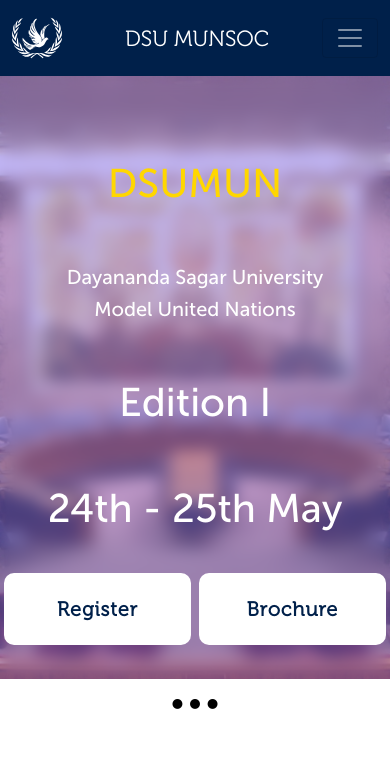
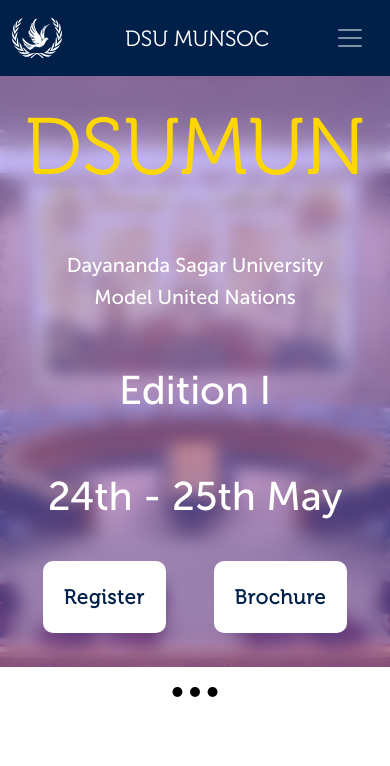
Before and after one commit to shashwatsaini/MUNSOC-Web-App, a Flask app: page / in a window 390 px wide. Shown: the top 766 px of the page. Run offline with Flask 3, Linux system fonts and the light colour scheme.

Commit message:
Commiting to update

```diff
--- a/static/style.css
+++ b/static/style.css
@@ -121,7 +121,7 @@ div {
     margin: 0 auto;
 }
 
-footer {
+.footer {
 	font-family: 'museo';
 	color: white;
 	background-color: #00204A;
@@ -130,7 +130,6 @@ footer {
 	padding: 20px;
     position: relative;
     bottom: 0;
-    z-index: -1;
 }
 
 
@@ -340,9 +339,9 @@ footer {
 }
 
 .header_banner{
-    margin-top: 80px;
+    margin-top: 40px;
     text-align: center;
-    font-family: 'museo-sans';
+    font-family: 'museo';
     font-weight: bolder;
 }
 
@@ -416,7 +415,7 @@ hr{
     }
 
     .header_banner h1 {
-        font-size: 40px; /* Adjust font size as needed */
+        font-size: 80px; /* Adjust font size as needed */
         margin-top: 30px;
     }
 
@@ -431,10 +430,15 @@ hr{
         font-size: 40px; /* Adjust font size as needed */
     }
 
-    .registration a,
-    .brochure a {
-        display: block;
+    .registration>a{
+        display: inline;
+        margin-top: 10px;
+        margin-left: 65px;
+    }
+    .brochure>a {
+        display: inline;
         margin-top: 10px; /* Adjust margin as needed */
+        margin-right: 25px;
     }
     .footer {
 	    font-family: 'museo';
@@ -444,7 +448,6 @@ hr{
 	    width: 100%;
 	    padding: 20px;
         position: relative;
-        z-index: -1;
     }
 }
 
@@ -661,6 +664,10 @@ hr{
 }
 
 @media (max-width: 500px){
+    .brochure{
+        padding-left: 40px;
+        padding-right: 40px;
+    }
     main{
         text-align: center;
     }
@@ -670,6 +677,10 @@ hr{
     }
     .brochure-button{
         text-align: center;
+    }
+    .header_banner{
+        font-size: 80px;
+        margin-top: 20px;
     }
     /* Center text within about container */
     main {
--- a/templates/home.html
+++ b/templates/home.html
@@ -123,10 +123,10 @@
 					<div class="row">
             			<div class="col-12 col-md-12 d-flex justify-content-center">
                 			<div class="registration" style="margin: 1%;">
-                    			<a class="btn btn-outline" type="button" style="padding: 20px;">Register</a>
+                    			<a class="btn btn-outline" href="https://forms.gle/fPb9z5khYihfgHdt9" type="button" style="padding: 20px;">Register</a>
                 			</div>
                 			<div class="brochure" style="margin: 1%; padding-bottom: 30px;">
-                    			<a class="btn btn-outline" type="button" style="padding: 20px;">Brochure</a>
+                    			<a class="btn btn-outline" href="https://drive.google.com/file/d/1GoDWElQJBUS9YHKEgKUlat3ipBlED720/view" type="button" style="padding: 20px;">Brochure</a>
                 			</div>
             			</div>
         			</div>
@@ -268,15 +268,14 @@
 
 			</main>
 
-			<footer>
-			    <div class="display-8">© 2024 Copyright: DSU Model United Nations Society</div>
-			    <div class="display-8">"There is nothing stronger than those two: Patience & Time"</div>
-				<a class="fa fa-linkedin fa-lg" style="padding-right: 10px;" href="https://in.linkedin.com/company/dsu-model-united-nations-society"></a>
-				<a class="fa fa-instagram fa-lg" href="https://www.instagram.com/dsu_munsoc/?igsh=MWwydW53a28yeTIyYw%3D%3D"></a>
+			<div class="footer">
+				<div class="display-8">© 2024 Copyright: DSU Model United Nations Society</div>
+				<div class="display-8">"There is nothing stronger than those two: Patience & Time"</div>
+				<a href="https://in.linkedin.com/company/dsu-model-united-nations-society"><i class="fa fa-linkedin fa-lg" style="padding-right: 10px;"></i></a>
+				<a href="https://www.instagram.com/dsu_munsoc/?igsh=MWwydW53a28yeTIyYw%3D%3D"><i class="fa fa-instagram fa-lg"></i></a>
 				<br>
 				<img src="{{ url_for('static', filename='logo_white.png') }}" width="5%" height="5%">
-			</footer>
-
+			</div>
 
 		</div>
 
```
Also changed, not shown: templates/DSUMUN.html (+7 -8 lines), templates/events.html (+6 -7 lines), templates/secretariat.html (+6 -6 lines).
